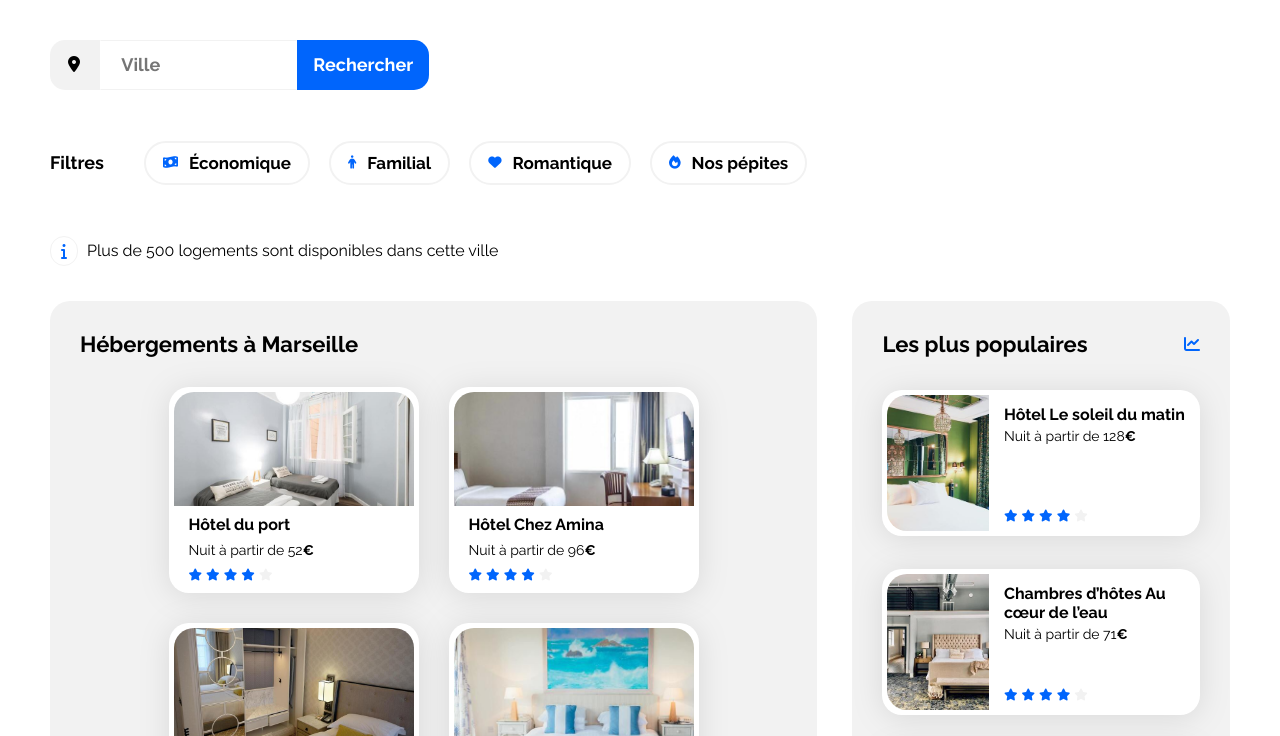
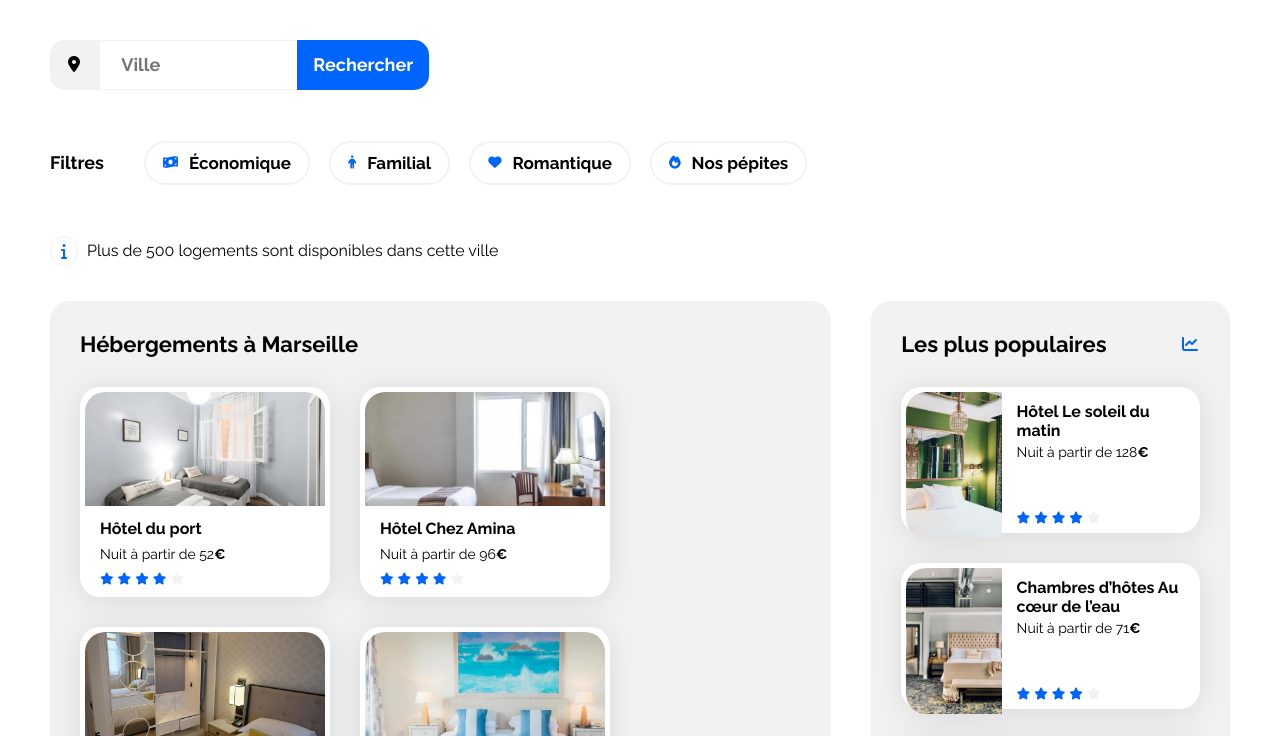
Before and after one commit to Luciekali/OC-P2-Booki, a plain HTML site: page index.html in a window 1280 px wide. Shown: the part 165-901 px from the top of the page. Drawn offline with Linux system fonts and the light colour scheme.

Commit message:
cards improve

```diff
--- a/css/style.css
+++ b/css/style.css
@@ -216,34 +216,37 @@ p {
 }
 /****** Hebergements And Populaires ***********/
 .hebergements-and-populaires {
-    display: flex;
-    justify-content: space-between;
+    display:flex;
     margin: 35px 0;
+    box-sizing: border-box;
+    gap:40px;
 }
 
 .hebergements-and-populaires section {
     background-color: var(--main-bg-color);
     border-radius: 20px;
     padding: 30px;
-    box-sizing: border-box;
+
+
 }
 
 /****** Hebergements ***********/
-.hebergements {
+#hebergements {
     width: 65%;
 }
 
 .hebergements-cards {
     display:flex;
-    flex-wrap: wrap;
+    flex-flow:row wrap;
     padding: 30px 0;
+    box-sizing: border-box;
     gap:30px;
-    justify-content: center;
 }
 
 .hebergements .card {
     display:flex;
     flex-direction: column;
+
 }
 
 .hebergements-cards img {
@@ -278,8 +281,9 @@ p {
 }
 
 /****** Populaires ***********/
-.populaires {
+#populaires {
     width: 32%;
+    box-sizing: border-box;
 }
 
 .populaires-title {
@@ -289,15 +293,23 @@ p {
 }
 
 .populaires-cards .card {
-    display: flex;
-    margin-top: 33px;
+    display:flex;
+    margin-top: 30px;
+    height: 146px;
+    box-sizing: border-box;
+}
+
+.fa-chart-line {
+    width: 18px;
+    height: 16px;
 }
 
 .populaires-cards img {
     width: 33%;
-    height: 136px;
+    height: 146px;
     border-top-left-radius: 20px;
     border-bottom-left-radius: 20px;
+    box-sizing: border-box;
 }
 
 .populaires-cards .card-content {
@@ -317,10 +329,6 @@ p {
 .populaires-cards .card-subtitle {
     margin: 0;
     font-size: 14px;
-}
-
-.populaires-cards .card-rating {
-    margin-bottom: 5px;
 }
 
 
--- a/index.html
+++ b/index.html
@@ -83,7 +83,7 @@
                 </div>
             </div>
             <div class="hebergements-and-populaires">
-                <section class="hebergements">
+                <section id="hebergements">
                     <h2 class="section-title">Hébergements à Marseille</h2>
                     <div class="hebergements-cards">
                         <a href="#">
@@ -203,7 +203,7 @@
                     </div>
                        <button name="more-hebergements-btn" class="content-subtitle">Afficher plus</button>
                 </section>
-                <section class="populaires">
+                <section id="populaires">
                     <div class="populaires-title">
                         <h2 class="section-title">Les plus populaires</h2>
                         <i class="fa-solid fa-chart-line" aria-hidden="true"></i>
```
